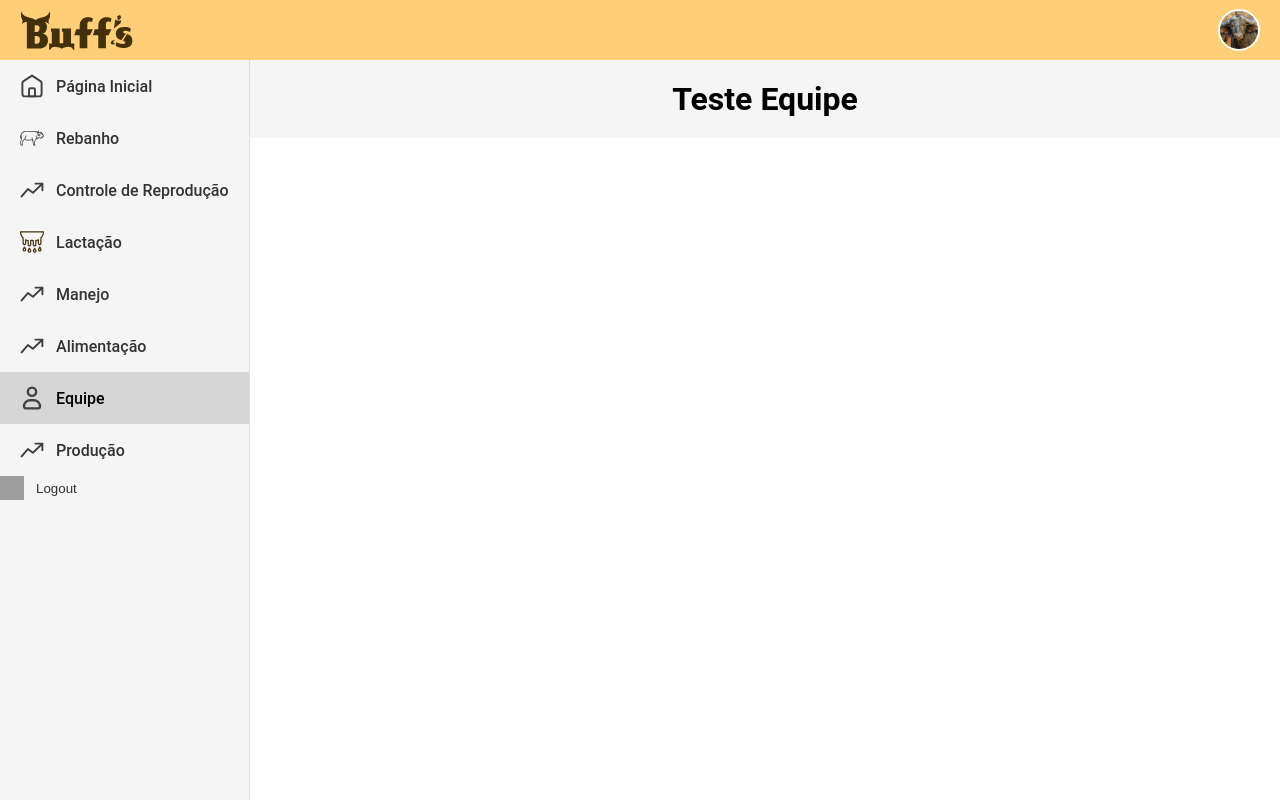
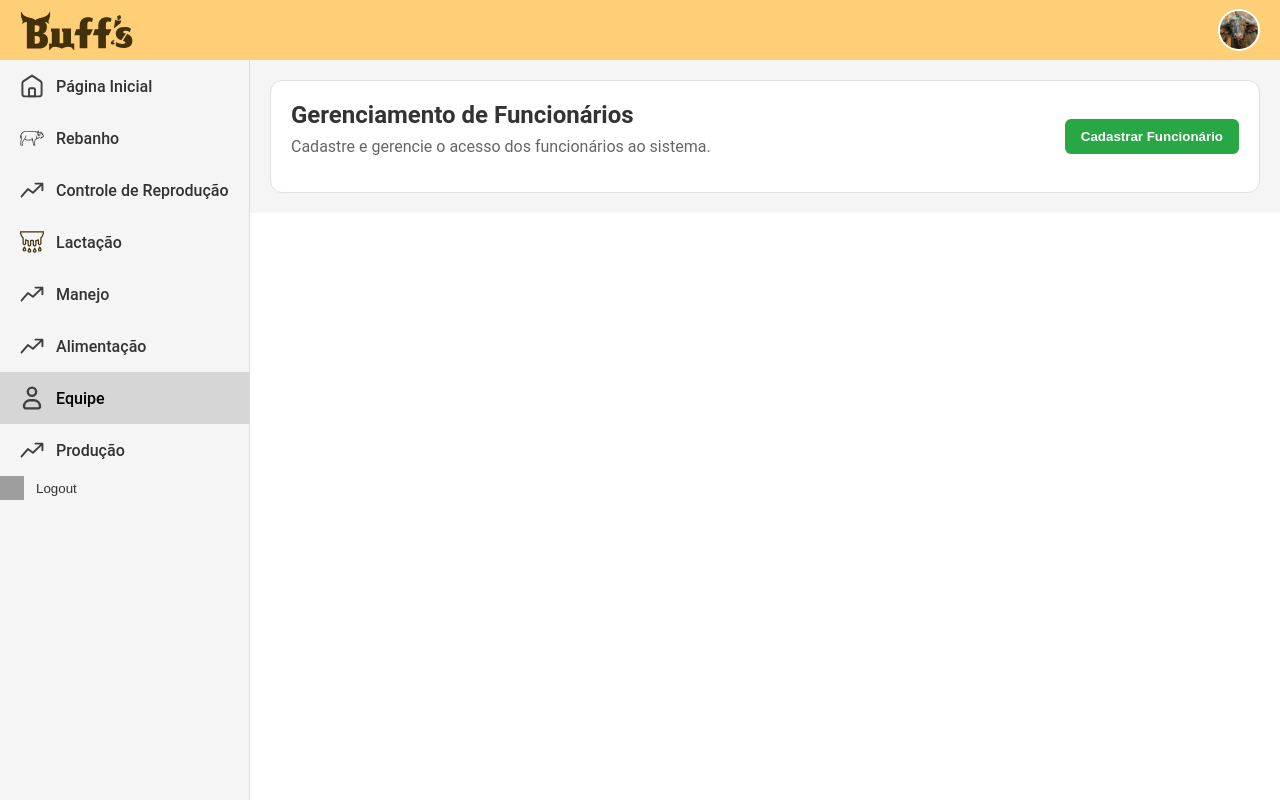
Before and after one commit to CyberLiveStock/dsm4-buffs-frontend, a Next.js app: page /equipe in a window 1280 px wide. Built offline with nearby package versions, Linux system fonts and the light colour scheme; no server answers; grey boxes are pictures that could not be loaded.

Commit message:
feat: Início do desenvolvimento da tela de funcionários

```diff
--- a/src/pages/equipe.js
+++ b/src/pages/equipe.js
@@ -4,7 +4,23 @@ import styles from "@/styles/Equipe.module.css";
 export default function Equipe() {
   return (
     <div class={styles.container}>
-      <h1>Teste Equipe</h1>
+      {/* Indicador do gerenciamento dos funcionários */}
+      <div className={styles.indicators}>
+        <div className={styles.header}>
+          <div>
+            <h1 className={styles.title}>Gerenciamento de Funcionários</h1>
+            <p className={styles.description}>
+              Cadastre e gerencie o acesso dos funcionários ao sistema.
+            </p>
+          </div>
+
+          <button className={styles.botaoCadastrar}>
+            Cadastrar Funcionário
+          </button>
+        </div>
+      </div>
+
+      {/*Tabela e filtros para controle de funcionários*/}
     </div>
   );
 }
--- a/src/pages/rebanho.js
+++ b/src/pages/rebanho.js
@@ -80,8 +80,8 @@ export default function Rebanho() {
                 <th className={styles.th}>Peso(kg)</th>
                 <th className={styles.th}>Raça</th>
                 <th className={styles.th}>Sexo</th>
+                <th className={styles.th}>Última Atualização</th>
                 <th className={styles.th}>Status</th>
-                <th className={styles.th}>Última Atualização</th>
                 <th className={styles.th}>Ações</th>
               </tr>
             </thead>
--- a/src/styles/Equipe.module.css
+++ b/src/styles/Equipe.module.css
@@ -8,3 +8,51 @@
   box-sizing: border-box;
   gap: 20px;
 }
+
+.indicators {
+  width: 100%;
+  max-width: 1200px;
+  display: flex;
+  flex-direction: column;
+  background-color: #ffffff;
+  border-radius: 12px;
+  padding: 20px;
+  gap: 16px;
+  box-sizing: border-box;
+  border: 1px solid #e0e0e0;
+}
+
+.title {
+  font-size: 24px;
+  font-weight: bold;
+  color: #333333;
+  margin-bottom: 8px;
+}
+
+.description {
+  font-size: 16px;
+  color: #666666;
+  margin-bottom: 16px;
+}
+
+.header {
+  display: flex;
+  justify-content: space-between;
+  align-items: center;
+  flex-wrap: wrap; /* se quiser responsividade */
+}
+
+.botaoCadastrar {
+  background-color: #28a745;
+  color: white;
+  padding: 10px 16px;
+  border: none;
+  border-radius: 6px;
+  font-weight: 600;
+  cursor: pointer;
+  transition: background-color 0.2s;
+}
+
+.botaoCadastrar:hover {
+  background-color: #218838;
+}
```
